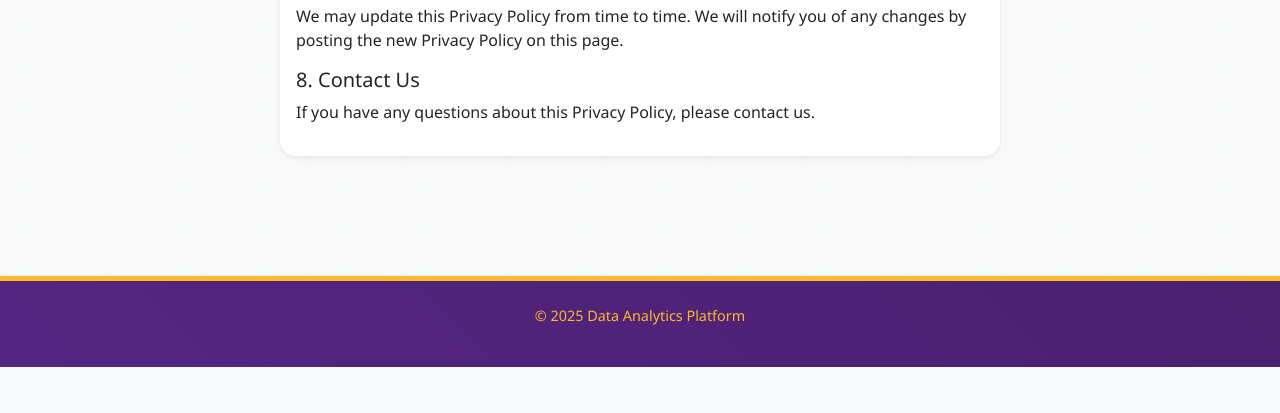
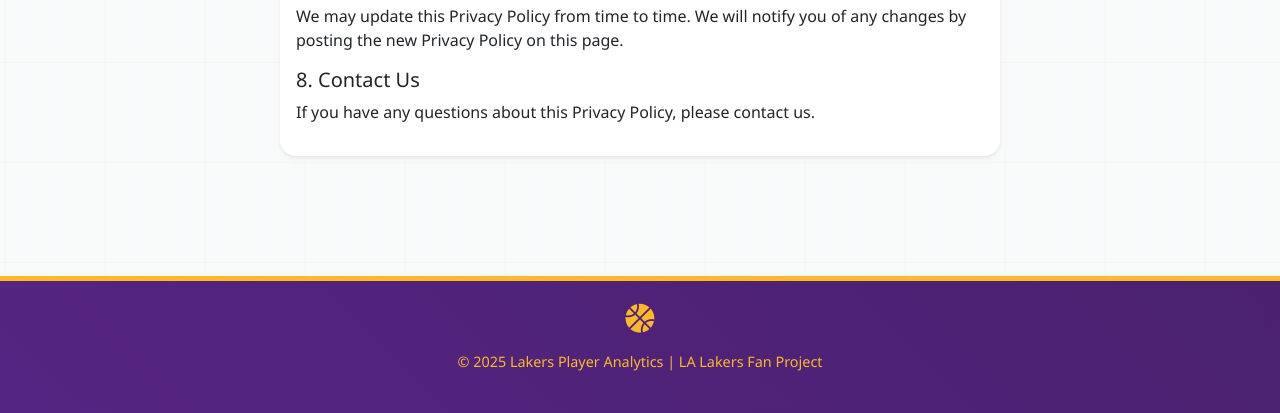
Before and after one commit to ziyusteve/CITS5505-AgileWebDev-GroupProject, a Flask app: page /auth/privacy in a window 1280 px wide. Shown: the part 843-1256 px from the top of the page. Before the commit the page ends 1210 px from the top, so only its background shows below. Run offline with Flask 3, Linux system fonts and the light colour scheme; some libraries are stand-ins or nearby versions.

Commit message:
Enhance footer with Lakers theme and gold basketball icon

```diff
--- a/app/templates/base.html
+++ b/app/templates/base.html
@@ -75,12 +75,13 @@
         {% endwith %}
 
         {% block content %}{% endblock %}
-    </div>
-
-    <!-- Footer -->
-    <footer class="bg-light py-4 mt-5">
+    </div>    <!-- Lakers Themed Footer -->
+    <footer class="py-4 mt-5">
         <div class="container text-center">
-            <p>&copy; 2025 Data Analytics Platform</p>
+            <div class="mb-3">
+                <i class="fas fa-basketball-ball fa-2x lakers-gold"></i>
+            </div>
+            <p>&copy; 2025 Lakers Player Analytics | <span class="lakers-gold">LA Lakers Fan Project</span></p>
         </div>
     </footer>
 
```
